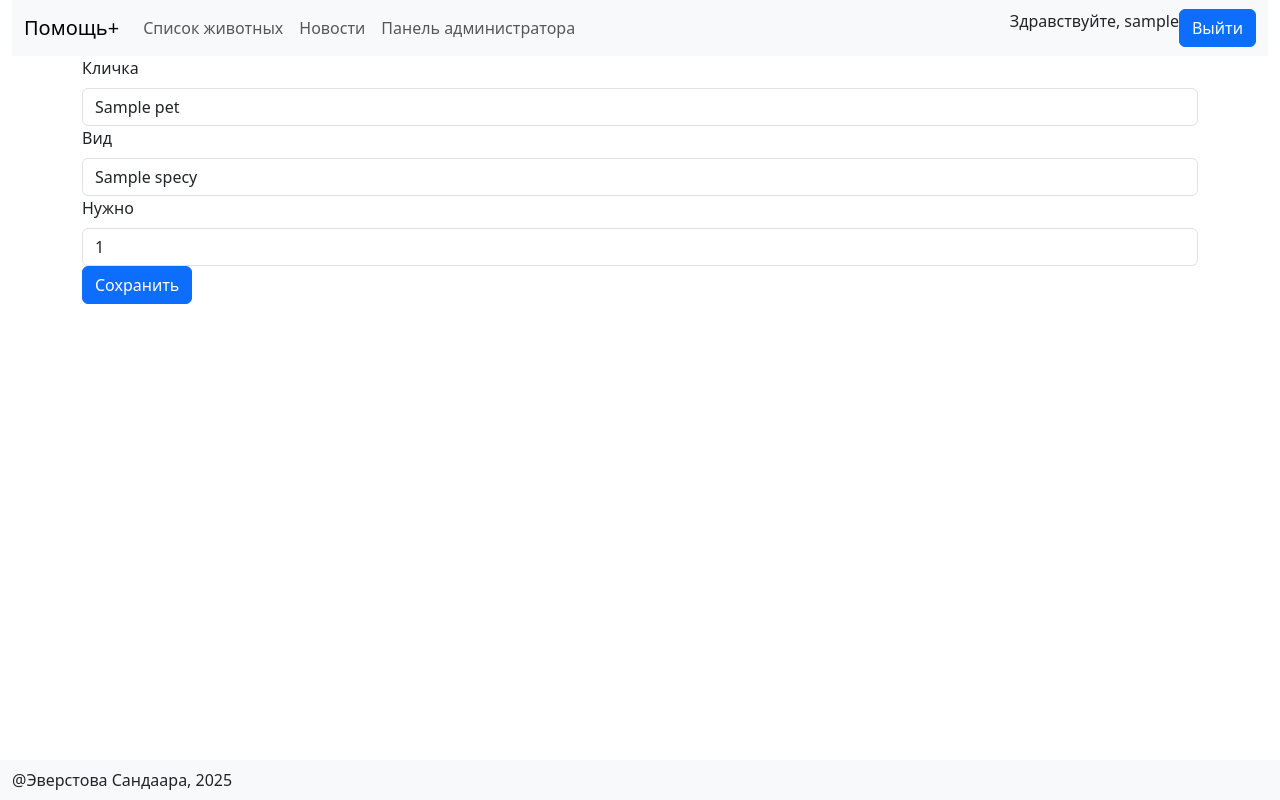
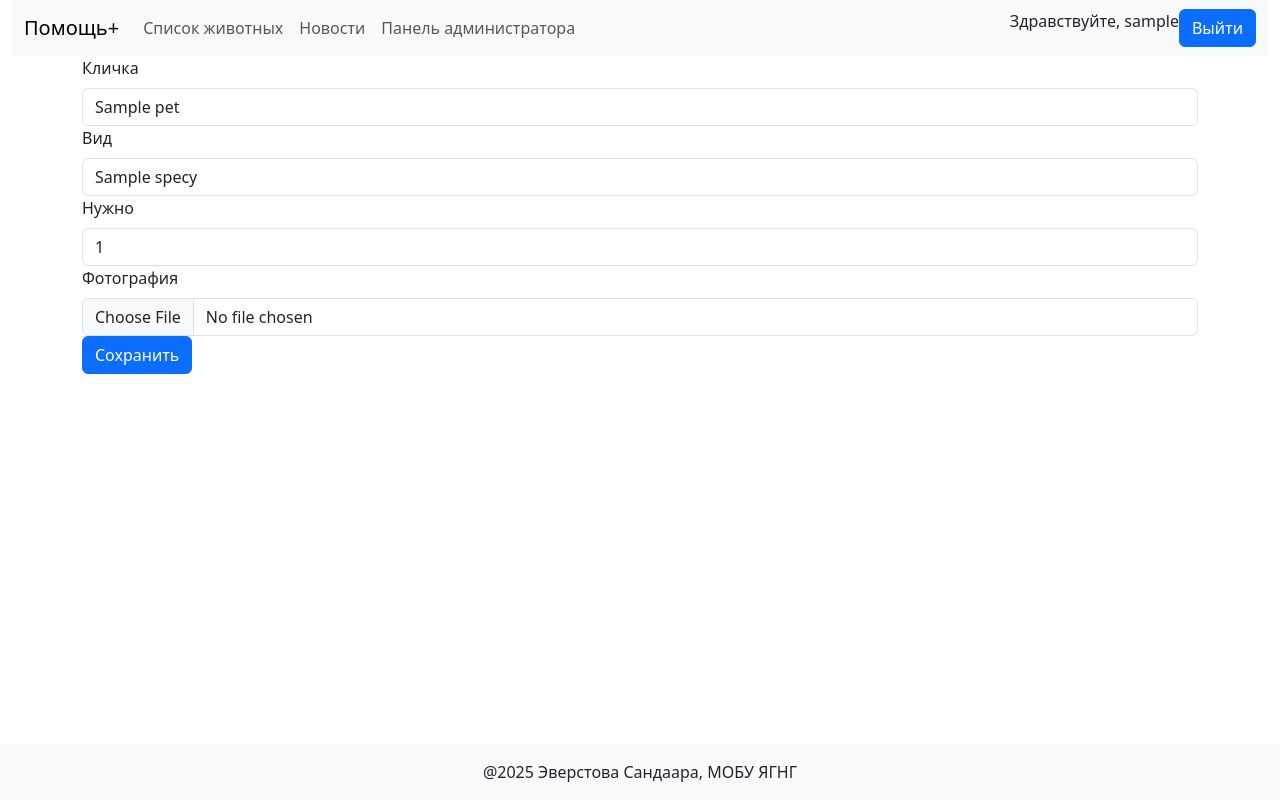
Before and after one commit to voffan/sandaara2025, a Flask app: page /pet-edit/1 in a window 1280 px wide. Run offline with Flask 3, Linux system fonts and the light colour scheme; a user stored in the database is signed in; tables that the repository leaves empty hold one stand-in row (values such as "Sample post").

Commit message:
фото редактирование

```diff
--- a/app.py
+++ b/app.py
@@ -1,4 +1,5 @@
 import pathlib
+from urllib.parse import urlparse
 from flask import render_template, redirect, url_for, request, abort
 from flask_login import login_user, logout_user, login_required, current_user
 from sqlalchemy.orm import joinedload
@@ -10,6 +11,14 @@ from data.database import db
 from settings import app, login_manager
 from utils.filename import allowed_file
 
+
+def is_safe_url(target):
+    ref_url = urlparse(request.host_url)
+    target_url = urlparse(target)
+
+    return ((target_url.scheme in ('http', 'https') and
+             target_url.netloc == ref_url.netloc) or
+            (target_url.netloc == '' or target_url.scheme == ''))
 
 @login_manager.user_loader
 def load_user(user_id):
@@ -72,7 +81,13 @@ def pet_edit(id):
         msg = "Вы можете редактировать только своих питомецев!"
         return redirect(url_for('pets_list', msg=msg))
     if request.method == 'POST':
+        if 'image' not in request.files or request.files['image'].filename == '' or not allowed_file(request.files['image'].filename):
+            filename = 'noimage.png'
+        else:
+            filename = request.files['image'].filename
+            request.files['image'].save((pathlib.Path(app.config['UPLOAD_FOLDER']) / filename).resolve())
         pet.name = request.form['name']
+        pet.file = filename
         pet.species_id = int(request.form['species'])
         pet.needed = request.form['needed']
         db.session.commit()
@@ -81,7 +96,6 @@ def pet_edit(id):
     return render_template('pet_edit.html', pet=pet, species=species)
 
 @app.route("/pet-details/<int:id>", methods=["GET", "POST"])
-@login_required
 def pet_details(id):
     pet = db.session.query(Pet).filter(Pet.id == id).first()
     if not pet:
@@ -124,10 +138,14 @@ def login():
         user = db.session.query(User).filter(User.email == email).first()
         if user and user.password == pwd:
             login_user(user)
-            return redirect(url_for('pets_list'))
+            next_url = request.form.get('next_url')
+            if not next_url or not is_safe_url(next_url):
+                return redirect(url_for('pets_list'))
+            else:
+                return redirect(next_url)
         else:
             pass
-    return render_template('login.html')
+    return render_template('login.html', next_url=request.args.get('next'))
 
 @app.route("/register", methods=["GET", "POST"])
 def register():
--- a/templates/base.html
+++ b/templates/base.html
@@ -7,9 +7,9 @@
     <script src="https://cdn.jsdelivr.net/npm/bootstrap@5.3.8/dist/js/bootstrap.bundle.min.js" integrity="sha384-FKyoEForCGlyvwx9Hj09JcYn3nv7wiPVlz7YYwJrWVcXK/BmnVDxM+D2scQbITxI" crossorigin="anonymous"></script>
     <title>Помощь+</title>
 </head>
-<body>
+<body class="d-flex flex-column min-vh-100">
 
-<div class="container-fluid">
+<div class="container-fluid flex-grow-1">
   <div class="row">
     <div class="col">
         <nav class="navbar navbar-expand-lg bg-body-tertiary">
@@ -51,15 +51,15 @@
       {% endblock %}
     </div>
   </div>
-  <div class="row">
-    <div class="col">
-        <nav class="navbar fixed-bottom bg-body-tertiary">
-            <div class="container-fluid">
-                @Эверстова Сандаара, 2025
+</div>
+<footer class="bg-light text-center py-3">
+    <div class="container">
+        <div class="row">
+            <div class="col">
+                @2025 Эверстова Сандаара, МОБУ ЯГНГ
             </div>
-        </nav>
+        </div>
     </div>
-</div>
-
+</footer>
 </body>
 </html>
--- a/templates/login.html
+++ b/templates/login.html
@@ -4,6 +4,7 @@
     <div class="row">
         <div class="col">
             <form action="{{ url_for('login') }}" method="post">
+                <input type="hidden" name="next_url" value="{{ next_url if next_url else '' }}">
                 <label class="form-label" for="login">e-mail</label>
                 <input class="form-control" type="text" name="email"/>
                 <label class="form-label" for="password">Пароль</label>
--- a/templates/pet_edit.html
+++ b/templates/pet_edit.html
@@ -3,7 +3,7 @@
 <div class="container">
     <div class="row">
         <div class="col">
-            <form action="{{ url_for('pet_edit', id=pet.id) }}" method="post">
+            <form action="{{ url_for('pet_edit', id=pet.id) }}" method="post" enctype="multipart/form-data">
                 <label class="form-label" for="name">Кличка</label>
                 <input class="form-control" type="text" name="name" value="{{ pet.name }}" required/>
 
@@ -17,6 +17,9 @@
                 <label class="form-label" for="needed">Нужно</label>
                 <input class="form-control" type="number" name="needed" min="0" value="{{ pet.needed }}" required/>
 
+                <label for="image" class="form-label">Фотография</label>
+                <input type="file" class="form-control" name="image">
+
                 <button class="btn btn-primary" type="submit">Сохранить</button>
             </form>
         </div>
```
